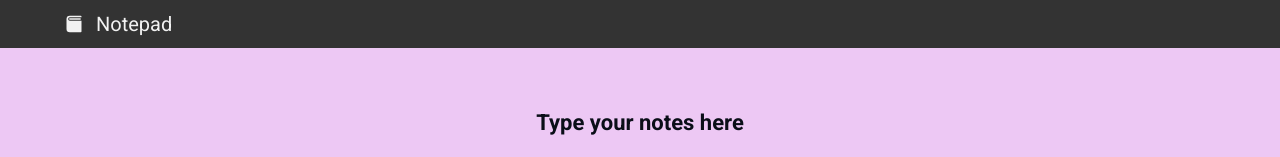
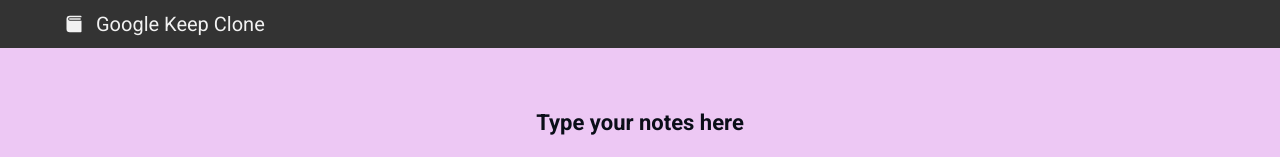
Before and after one commit to nareshkumaralaria/Google-Keep-Clone-ReactApp, a React (Create React App) app: page / in a window 1280 px wide. Shown: the top 157 px of the page. Built offline with nearby package versions, Linux system fonts and the light colour scheme.

Commit message:
changed navbar heading

```diff
--- a/src/components/navbar/Navbar.jsx
+++ b/src/components/navbar/Navbar.jsx
@@ -10,7 +10,7 @@ const Navbar = () => {
                 <div className="navbar">
                     <div className="logo">
                         <img src={logo} alt="logo" />
-                        <a className="title" href="/">Notepad</a>
+                        <a className="title" href="/">Google Keep Clone</a>
                     </div>
                     {/* <a href="/about" className="about">About</a> */}
                 </div>
```
